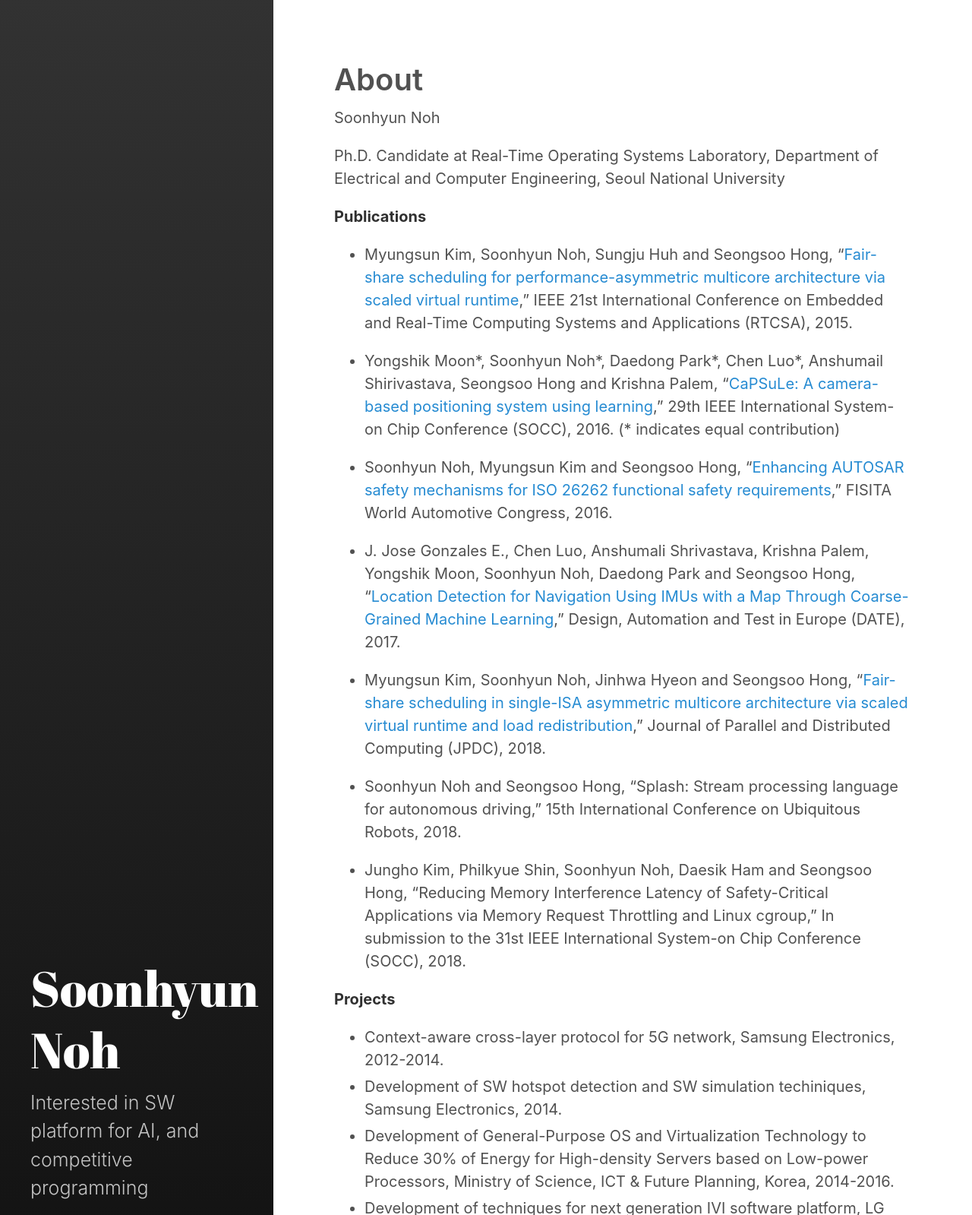
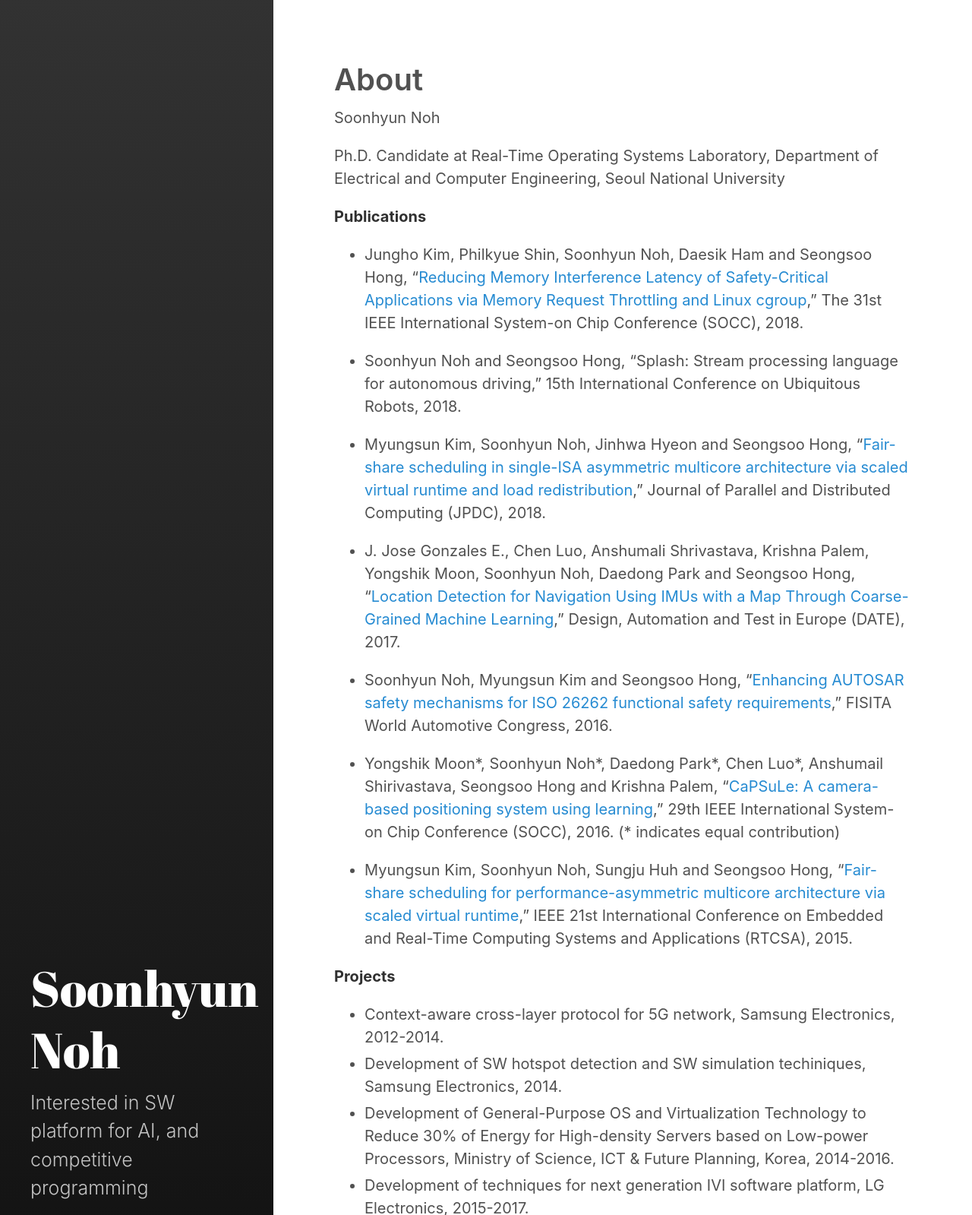
Before and after one commit to shnoh171/shnoh171.github.io, a Jekyll site: the page built from about.md, in a window 1280 px wide, cut to the strip 0-1599 px from the top of the page. Shown: the whole strip at 76% size. Built offline with Jekyll 4.4.1, drawn with Linux system fonts in a browser that asks for light colours.

Commit message:
change publications

```diff
--- a/about.md
+++ b/about.md
@@ -9,19 +9,19 @@ Ph.D. Candidate at Real-Time Operating Systems Laboratory, Department of Electri
 
 **Publications**
 
-- Myungsun Kim, Soonhyun Noh, Sungju Huh and Seongsoo Hong, "[Fair-share scheduling for performance-asymmetric multicore architecture via scaled virtual runtime](https://ieeexplore.ieee.org/document/7299846/)," IEEE 21st International Conference on Embedded and Real-Time Computing Systems and Applications (RTCSA), 2015.
+- Jungho Kim, Philkyue Shin, Soonhyun Noh, Daesik Ham and Seongsoo Hong, "[Reducing Memory Interference Latency of Safety-Critical Applications via Memory Request Throttling and Linux cgroup](http://redwood.snu.ac.kr/wordpress/wp-content/uploads/2018/08/18-07-30-SOCC_Memory-Request-Throttling_final.pdf)," The 31st IEEE International System-on Chip Conference (SOCC), 2018.
+
+- Soonhyun Noh and Seongsoo Hong, "Splash: Stream processing language for autonomous driving," 15th International Conference on Ubiquitous Robots, 2018.
+
+- Myungsun Kim, Soonhyun Noh, Jinhwa Hyeon and Seongsoo Hong, "[Fair-share scheduling in single-ISA asymmetric multicore architecture via scaled virtual runtime and load redistribution](https://www.sciencedirect.com/science/article/pii/S0743731517302423)," Journal of Parallel and Distributed Computing (JPDC), 2018.
+
+- J. Jose Gonzales E., Chen Luo, Anshumali Shrivastava, Krishna Palem, Yongshik Moon, Soonhyun Noh, Daedong Park and Seongsoo Hong, "[Location Detection for Navigation Using IMUs with a Map Through Coarse-Grained Machine Learning](http://ieeexplore.ieee.org/document/7927040/)," Design, Automation and Test in Europe (DATE), 2017.
+
+- Soonhyun Noh, Myungsun Kim and Seongsoo Hong, "[Enhancing AUTOSAR safety mechanisms for ISO 26262 functional safety requirements](http://redwood.snu.ac.kr/wordpress/paper_server.php?file=eGx4cERzMWVHWUIvSVBKeXUzOG1hWFAyTUZQZ2ZUZVJ3emx4TGJaeWNOWEFCbFRVMnVqbnJyZHVmZ3hVYW40OExSY0lrc1lNS0drQXZXVlJiek5OWWc9PQ==)," FISITA World Automotive Congress, 2016.
 
 - Yongshik Moon\*, Soonhyun Noh\*, Daedong Park\*, Chen Luo\*, Anshumail Shirivastava, Seongsoo Hong and Krishna Palem, "[CaPSuLe: A camera-based positioning system using learning](https://ieeexplore.ieee.org/document/7905476/)," 29th IEEE International System-on Chip Conference (SOCC), 2016. (\* indicates equal contribution)
 
-- Soonhyun Noh, Myungsun Kim and Seongsoo Hong, "[Enhancing AUTOSAR safety mechanisms for ISO 26262 functional safety requirements](http://redwood.snu.ac.kr/wordpress/paper_server.php?file=eGx4cERzMWVHWUIvSVBKeXUzOG1hWFAyTUZQZ2ZUZVJ3emx4TGJaeWNOWEFCbFRVMnVqbnJyZHVmZ3hVYW40OExSY0lrc1lNS0drQXZXVlJiek5OWWc9PQ==)," FISITA World Automotive Congress, 2016.
-
-- J. Jose Gonzales E., Chen Luo, Anshumali Shrivastava, Krishna Palem, Yongshik Moon, Soonhyun Noh, Daedong Park and Seongsoo Hong, "[Location Detection for Navigation Using IMUs with a Map Through Coarse-Grained Machine Learning](http://ieeexplore.ieee.org/document/7927040/)," Design, Automation and Test in Europe (DATE), 2017.
-
-- Myungsun Kim, Soonhyun Noh, Jinhwa Hyeon and Seongsoo Hong, "[Fair-share scheduling in single-ISA asymmetric multicore architecture via scaled virtual runtime and load redistribution](https://www.sciencedirect.com/science/article/pii/S0743731517302423)," Journal of Parallel and Distributed Computing (JPDC), 2018.
-
-- Soonhyun Noh and Seongsoo Hong, "Splash: Stream processing language for autonomous driving," 15th International Conference on Ubiquitous Robots, 2018.
-
-- Jungho Kim, Philkyue Shin, Soonhyun Noh, Daesik Ham and Seongsoo Hong, "Reducing Memory Interference Latency of Safety-Critical Applications via Memory Request Throttling and Linux cgroup," In submission to the 31st IEEE International System-on Chip Conference (SOCC), 2018.
+- Myungsun Kim, Soonhyun Noh, Sungju Huh and Seongsoo Hong, "[Fair-share scheduling for performance-asymmetric multicore architecture via scaled virtual runtime](https://ieeexplore.ieee.org/document/7299846/)," IEEE 21st International Conference on Embedded and Real-Time Computing Systems and Applications (RTCSA), 2015.
 
 **Projects**
 
```
